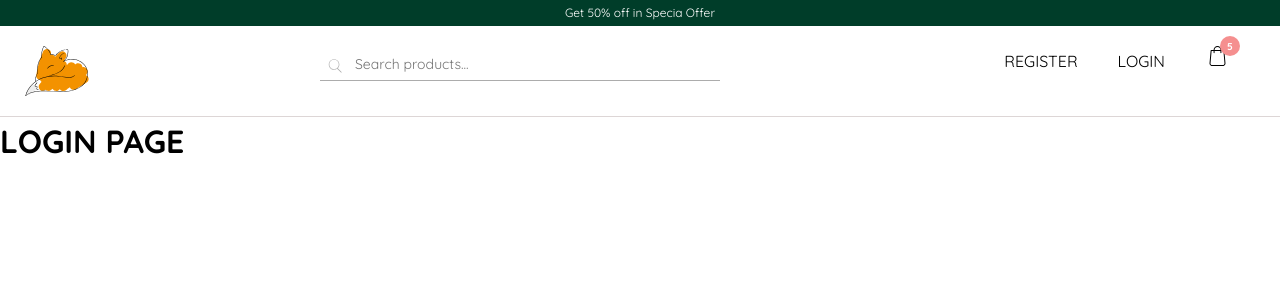
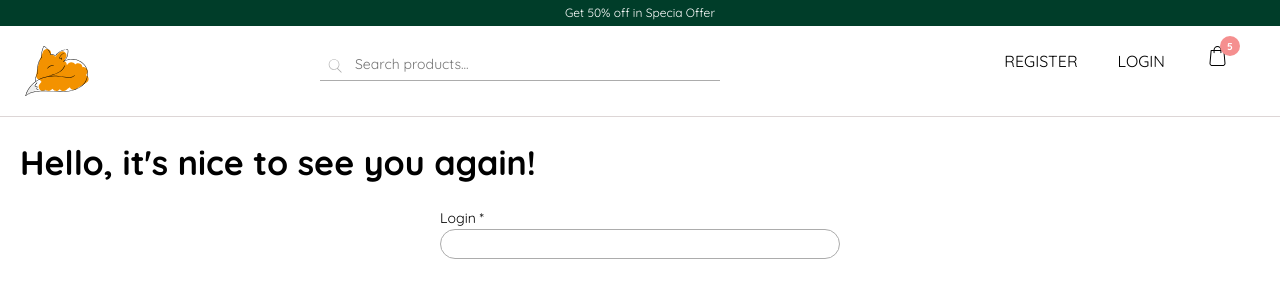
Before and after one commit to oraaa6/e-commerce-app, a Next.js app: page /login in a window 1280 px wide. Shown: the top 300 px of the page. Built offline with nearby package versions, Linux system fonts and the light colour scheme.

Commit message:
Create custom Input component, start working on login page

```diff
--- a/package.json
+++ b/package.json
@@ -19,6 +19,7 @@
     "next": "13.4.7",
     "react": "18.2.0",
     "react-dom": "18.2.0",
+    "react-hook-form": "^7.46.2",
     "react-query": "^3.39.3",
     "react-slick": "^0.29.0",
     "sass": "^1.63.6",
--- /dev/null
+++ b/src/app/(routes)/login/page.module.scss
@@ -0,0 +1,7 @@
+.header {
+    padding-bottom: 20px;
+    font-size: 25px;
+    @include md {
+        font-size: 34px;
+    }
+}
--- a/src/app/(routes)/login/page.tsx
+++ b/src/app/(routes)/login/page.tsx
@@ -1,3 +1,15 @@
+import { Input } from "@/components/input/input";
+import { PageContainer } from "@/components/page-container/page-container";
+import styles from './page.module.scss'
+
 export default function Login() {
-  return <h1>LOGIN PAGE</h1>;
+  return (
+    <PageContainer>
+      <h1 className={styles.header}>Hello, it's nice to see you again!</h1>
+      <div className={styles.formContainer}>
+      <Input name="login" label="Login *" />
+      </div>
+    </PageContainer>
+
+  )
 }
--- a/src/app/(routes)/page.tsx
+++ b/src/app/(routes)/page.tsx
@@ -22,13 +22,13 @@ export default async function Home() {
 const products: Products = await getProducts()
 
   return (
-    <main>
+    <>
       <NavCover />
       <PageContainer>
         <CategoriesCards />
         {products && <SliderProduct products={products} />}
       </PageContainer>
       <CashBack />
-    </main>
+    </>
   );
 }
--- /dev/null
+++ b/src/components/input/input.module.scss
@@ -0,0 +1,20 @@
+.inputContainer {
+    display: flex;
+    flex-direction: column;
+    max-width: 400px;
+    margin: 0 auto;
+}
+
+.label {
+    font-size: 14px;
+}
+
+.input {
+    border: 1px solid var(--color-gray);
+    padding: 2px 6px;
+    border-radius: 20px;
+    &:focus {
+        outline-offset: 1px;
+        outline: 1px solid var(--color-gray);
+    }
+}
--- /dev/null
+++ b/src/components/input/input.tsx
@@ -0,0 +1,20 @@
+import { InputHTMLAttributes, useState } from "react"
+import styles from './input.module.scss'
+
+interface InputProps extends InputHTMLAttributes<HTMLInputElement> {
+    name: string;
+    label: string;
+    errorMessage?: string;
+}
+
+export function Input({ name, label, errorMessage, ...props }: InputProps) {
+    return (
+        <>
+        <div className={styles.inputContainer}>
+            <label className={styles.label} htmlFor={name}>{label}</label>
+            <input className={styles.input} name={name} id={name} {...props} />
+            <p>{errorMessage}</p>
+            </div>
+        </>
+    )
+}
```
Also changed, not shown: 1 other file (tests, documents, lock files or other folders).
